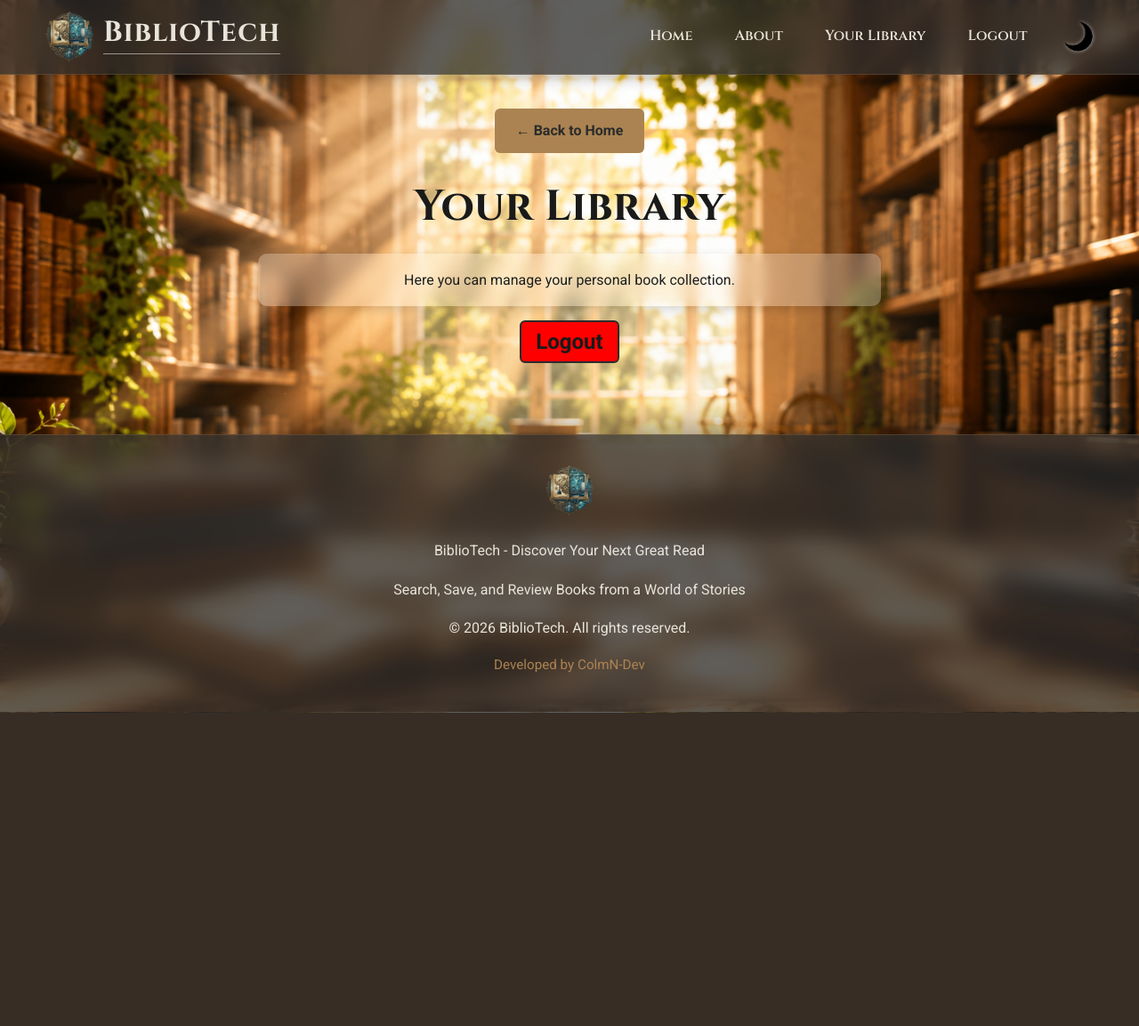
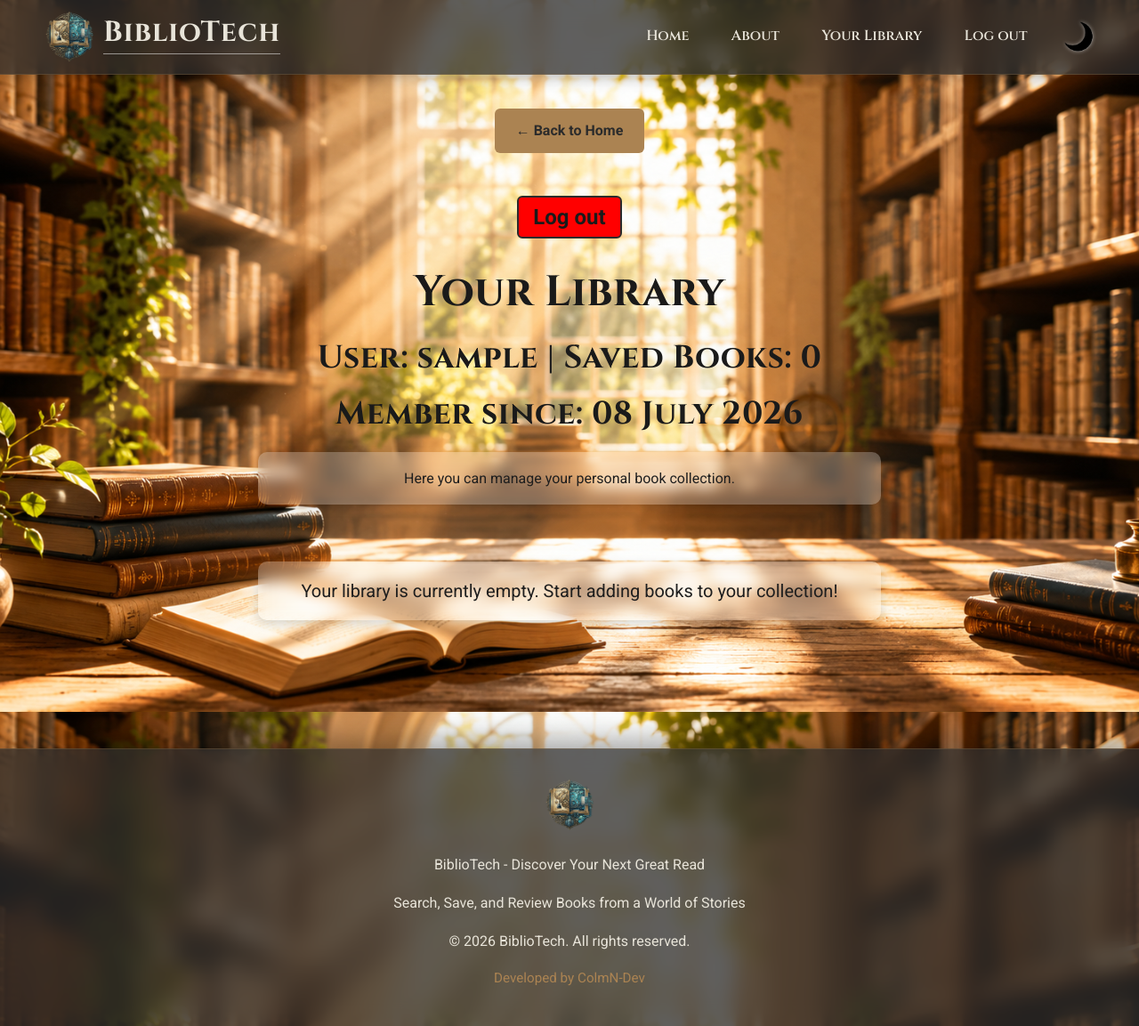
Before and after one commit to ColmN-Dev/BiblioTech, a Flask app: page /library in a window 1280 px wide. Shown: the whole page at 89% size. Before the commit the page ends 801 px from the top, so only its background shows below. Run offline with Flask 3, Linux system fonts and the light colour scheme; the visitor is signed in with stand-in values (Sample User, id 1).

Commit message:
feat: add personal library interface and UI improvements

```diff
--- a/app/templates/base.html
+++ b/app/templates/base.html
@@ -56,7 +56,7 @@
             <a href="{{ url_for('routes.your_library') }}">Your Library</a>
 
             {% if current_user.is_authenticated %}
-            <a href="{{ url_for('auth.logout') }}">Logout</a>
+            <a href="{{ url_for('auth.logout') }}">Log out</a>
             {% else %}
                 <a href="{{ url_for('auth.signup') }}">Sign Up</a>
                 <a href="{{ url_for('auth.login') }}">Login</a>
@@ -101,7 +101,7 @@
             <a href="{{ url_for('routes.your_library') }}">Your Library</a>
 
             {% if current_user.is_authenticated %}
-            <a href="{{ url_for('auth.logout') }}">Logout</a>
+            <a href="{{ url_for('auth.logout') }}">Log out</a>
             {% else %}
                 <a href="{{ url_for('auth.signup') }}">Sign Up</a>
                 <a href="{{ url_for('auth.login') }}">Login</a>
--- a/app/templates/your_library.html
+++ b/app/templates/your_library.html
@@ -8,13 +8,43 @@
 <a href="{{ url_for('routes.index') }}" class="btn">
     &larr; Back to Home
 </a>
+
+<form method="POST" action="{{ url_for('auth.logout') }}">
+    <button type="submit" id="logout" class="auth-action-button" aria-label="Submit logout form">Log out</button>
+</form>
+
 </div>
 
 <h1>Your Library</h1>
+<h2> User: {{ current_user.username }} | Saved Books: {{ total }}</h2>
+<h2>Member since: {{ current_user.date_created.strftime("%d %B %Y") }}</h2>
+
 <p class="highlighted-text">Here you can manage your personal book collection.</p>
 
-        <form method="POST" action="{{ url_for('auth.logout') }}">
-            <button type="submit" id="logout" class="auth-action-button" aria-label="Submit logout form">Logout</button>
-        </form>
+{% if books %}
+    <div class="results-grid">
+        {% for entry in library_entries %}
+        <a href="{{ url_for('routes.book_detail', book_id=entry.book.google_book_id) }}">
+            <div class="book-card">
+                <img
+                    src="{{ entry.book.cover_image if entry.book.cover_image else url_for('static', filename='images/no-cover.png') }}"
+                    alt="{{ entry.book.title }}">
+                <h3>{{ entry.book.title }}</h3>
+                <p>{{ entry.book.authors if entry.book.authors else "Unknown Author" }}</p>
+                <p>Added to library: {{ entry.date_created.strftime("%d %B %Y") }}</p>
+            </div>
+            <form action="{{ url_for('routes.remove_from_library', book_id=entry.book.google_book_id) }}" method="POST" class="remove-form">
+                <button type="submit">
+                    Remove from Library
+                </button>
+            </form>
+        </a>
+        {% endfor %}
+    </div>
+{% else %}
+    <div class="empty-state">
+        <p class="highlighted-text">Your library is currently empty. Start adding books to your collection!</p>
+    </div>
+{% endif %}
 
 {% endblock %}
```
Also changed, not shown: app/templates/book_detail.html (+29 -1 lines).
